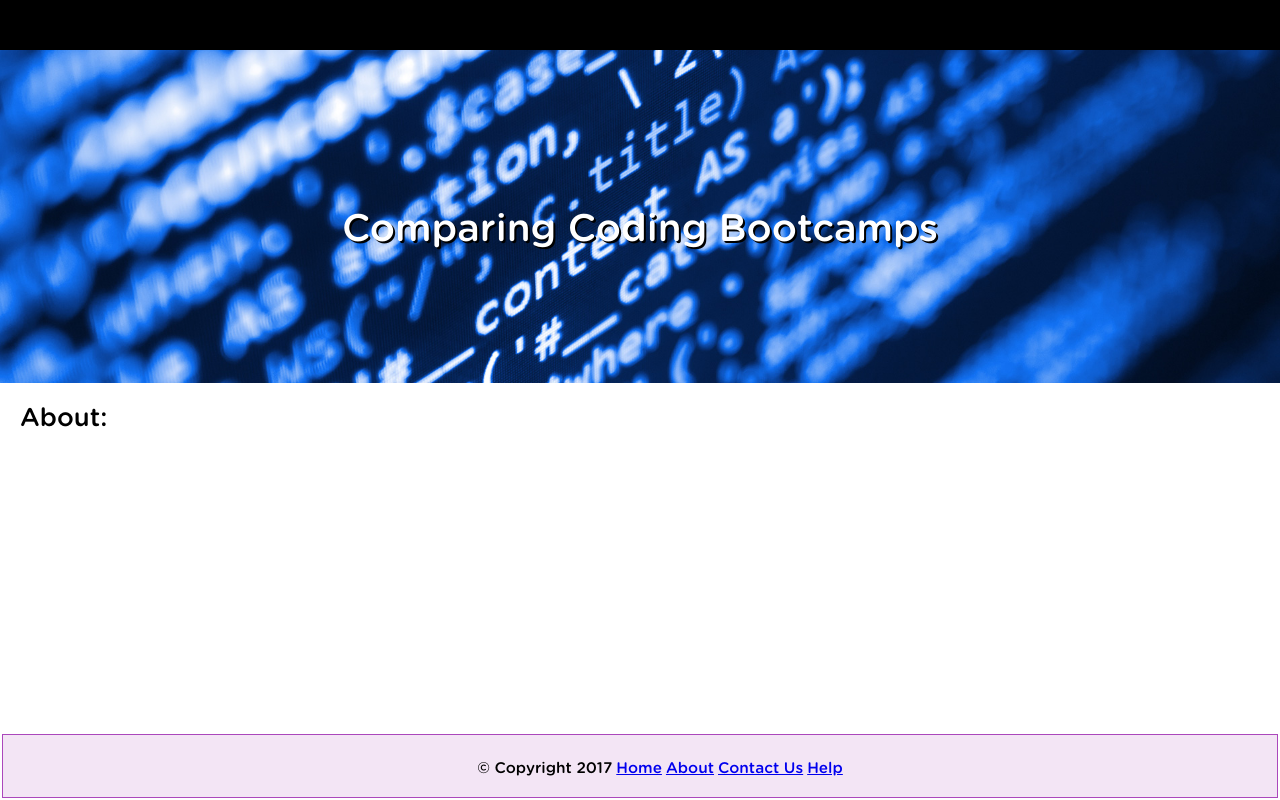
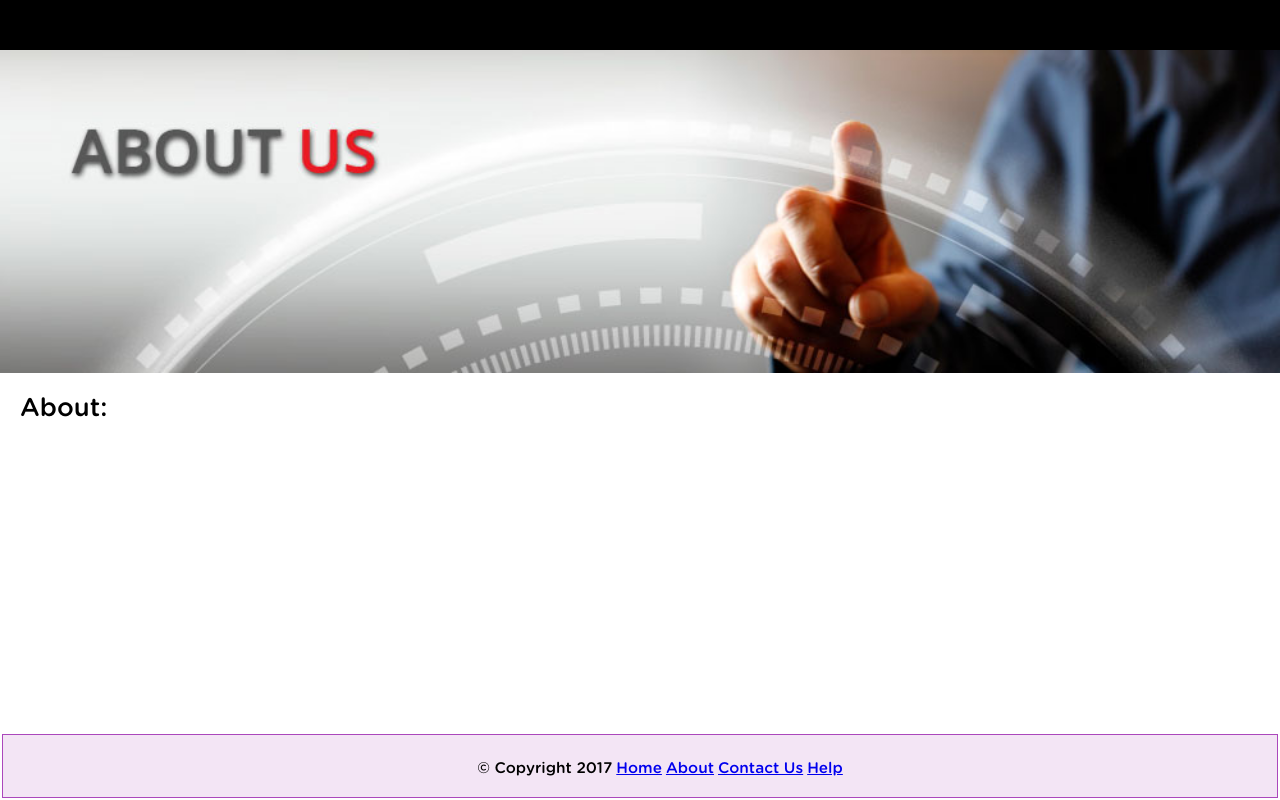
Before and after one commit to OviParasca/CodeFellows101, a plain HTML site: page about.html in a window 1280 px wide. Drawn offline with Linux system fonts and the light colour scheme.

Commit message:
- added more banner images

```diff
--- a/about.html
+++ b/about.html
@@ -14,8 +14,7 @@
     </nav>
 
     <header>
-      <img src="resources/codeBanner.jpg">
-      <h1>Comparing Coding Bootcamps</h1>
+      <img src="resources/aboutBanner.jpg">
     </header>
 
     <section>
```
Also changed, not shown: contact.html (+1 -2 lines), resources/aboutBanner.jpg (added), resources/contactBanner.jpg (added).
